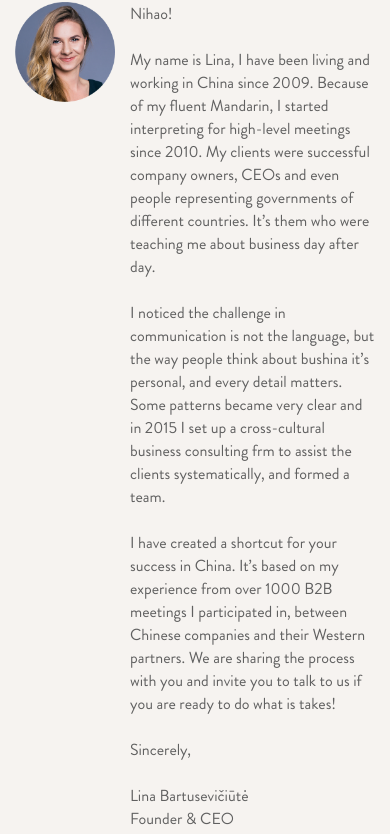
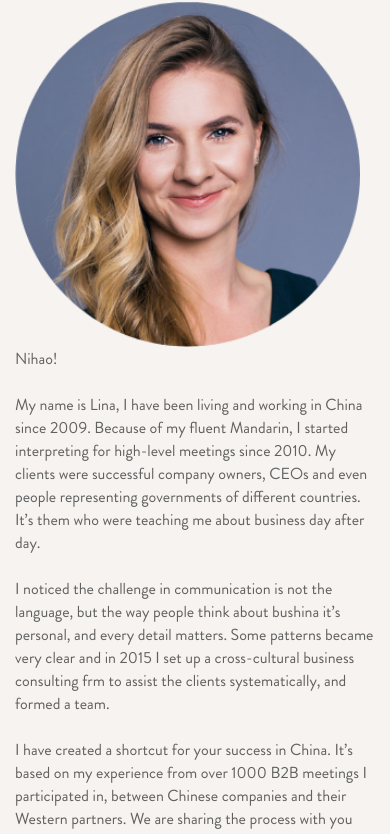
Before and after one commit to kabosiene/litaogroup, a website built with Parcel: page index.html in a window 390 px wide. Shown: the part 242-1076 px from the top of the page. Built offline with nearby package versions, Linux system fonts and the light colour scheme.

Commit message:
add fix for mobile ceo photo

```diff
--- a/css/main.css
+++ b/css/main.css
@@ -561,6 +561,14 @@ textarea {
       font-size: 12px;
     }
   }
+@media only screen and (max-width: 400px) {
+  .ceo-photo{
+    height: auto;
+  }
+  .intro-part{
+    flex-direction: column;
+  }
+}
 @media print,
   (-webkit-min-device-pixel-ratio: 1.25),
   (min-resolution: 1.25dppx),
```
